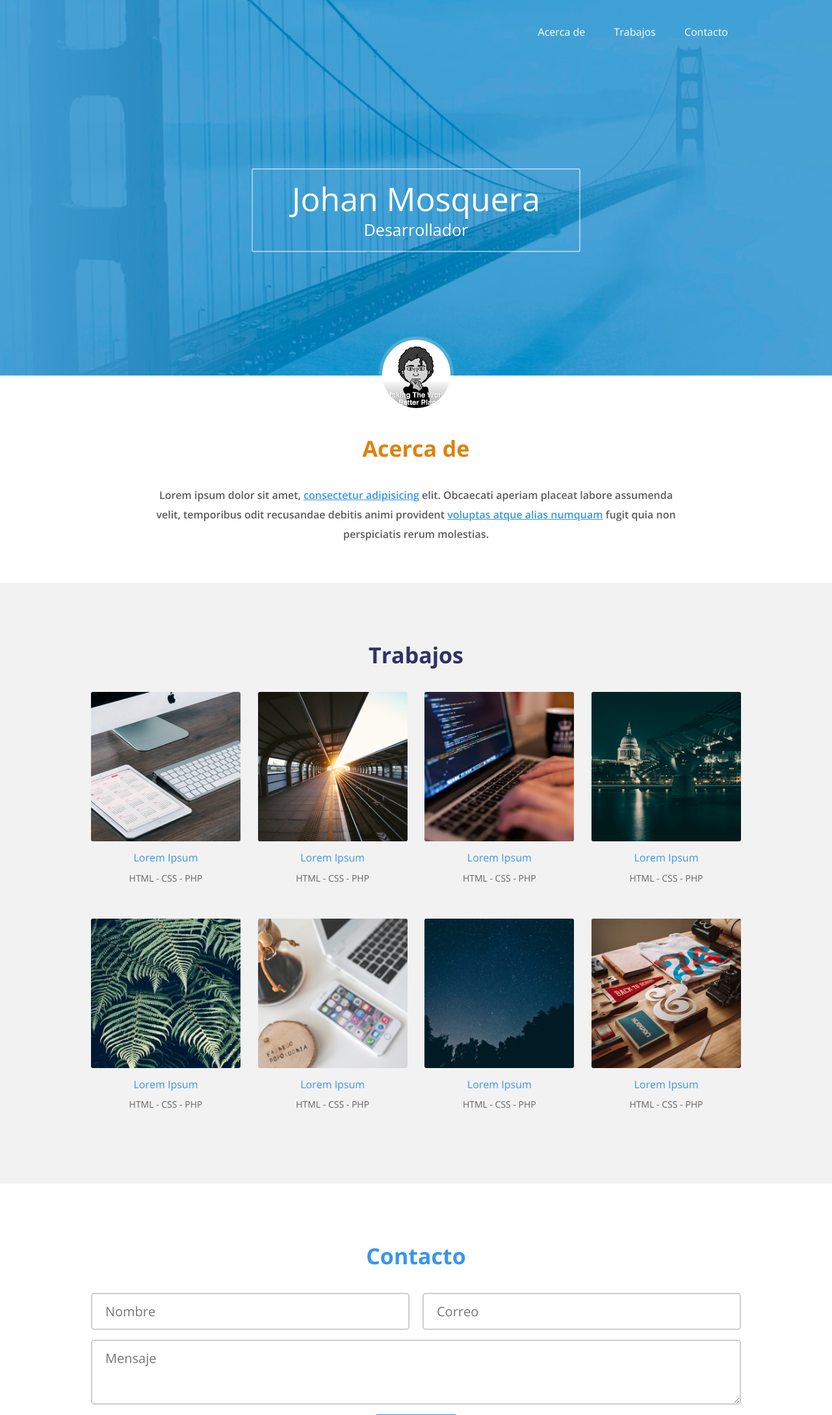
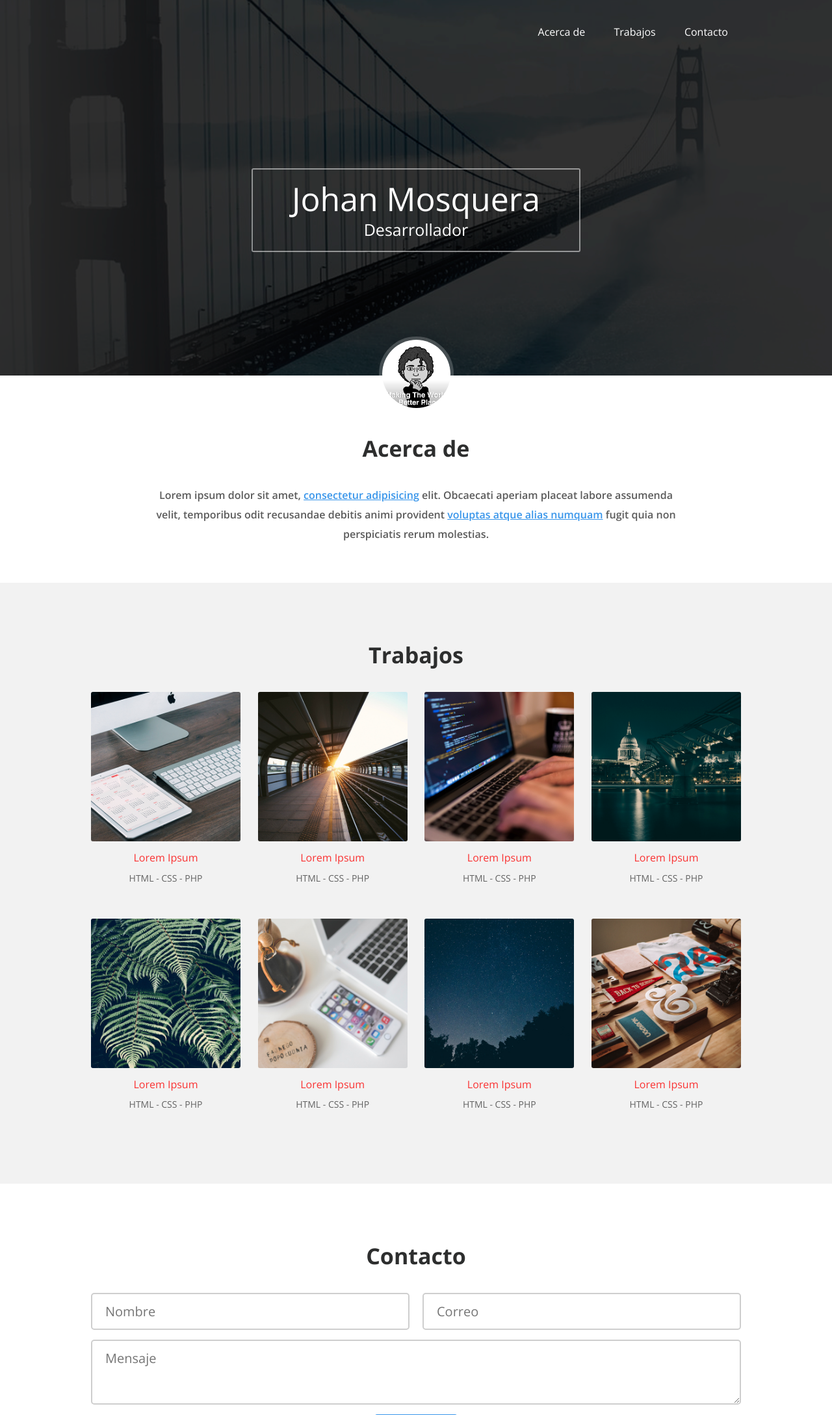
Before and after one commit to jocode/web-design, a PHP site: page / in a window 1280 px wide. Shown: the top 2178 px of the page at 65% size. Run offline with PHP 8.4, Linux system fonts and the light colour scheme.

Commit message:
Cambio de color al template de Portafolio
Se ha cambiado el color de la plantilla  que hemos trabajado, el color que toma ahora es un color negro

```diff
--- a/practicas/portafolio/css/estilos.css
+++ b/practicas/portafolio/css/estilos.css
@@ -19,7 +19,7 @@ body {
 
 /*--------- Header -----------*/
 header {
-	background: url("../img/bg.jpg") #49a3d6;
+	background: url("../img/bg.png") #000;
 	background-repeat: none;
 	background-position: center;
 	max-height: 600px;
@@ -111,7 +111,7 @@ main .acerca-de .texto .titulo {
 	line-height: 34px;
 	margin-bottom: 40px;
 	font-weight: 300px;
-	color: #dd820d;
+	color: #2D2E2E;
 	text-align: center;
 }
 
@@ -135,7 +135,7 @@ main .trabajos .titulo {
 	line-height: 34px;
 	margin-bottom: 40px;
 	font-weight: 300px;
-	color: #323068;
+	color: #2D2E2E;
 	text-align: center;
 }
 
@@ -168,7 +168,7 @@ main .trabajos .contenedor-trabajos .trabajo .descripcion {
 
 main .trabajos .contenedor-trabajos .trabajo .descripcion .nombre {
 	font-weight: 700px;
-	color: #3895ea;
+	color: #FA3232;
 	margin-bottom: 10px;
 }
 
@@ -187,7 +187,7 @@ footer .contacto .titulo {
 	line-height: 34px;
 	margin-bottom: 40px;
 	font-weight: 300px;
-	color: #3895ea;
+	color: #2D2E2E;
 	text-align: center;
 }
 
```
